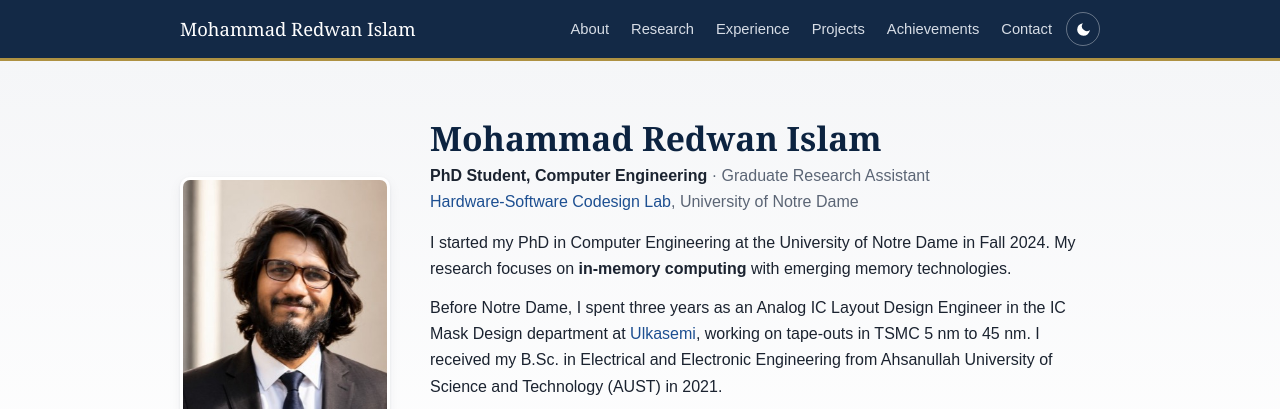
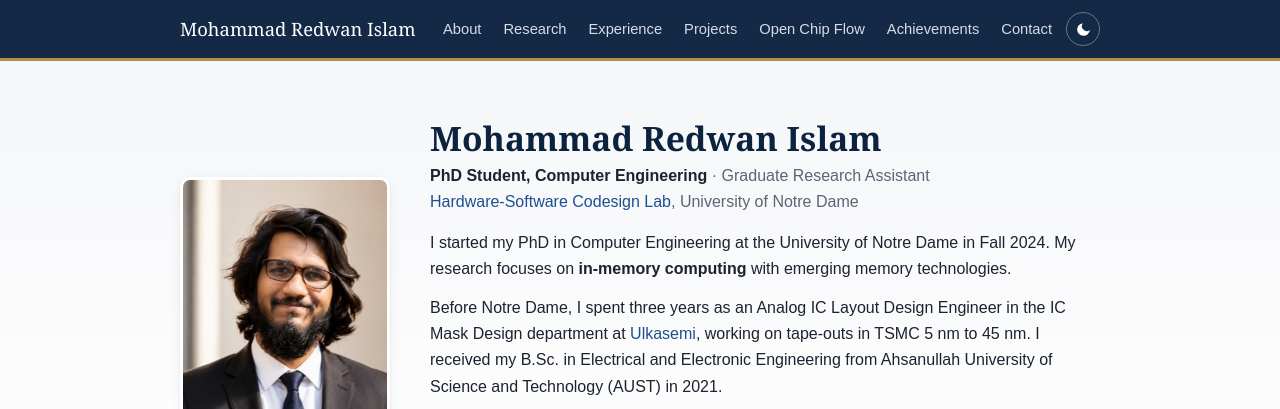
Before and after one commit to codholic/codholic.github.io, a plain HTML site: page index.html in a window 1280 px wide. Shown: the top 409 px of the page. Drawn offline with Linux system fonts and the light colour scheme.

Commit message:
Menu: add Open Chip Flow link
Co-Authored-By: Claude Opus 5.5 <noreply@anthropic.com>

```diff
--- a/index.html
+++ b/index.html
@@ -28,6 +28,7 @@
         <li><a href="#research">Research</a></li>
         <li><a href="#experience">Experience</a></li>
         <li><a href="#projects">Projects</a></li>
+        <li><a href="/open-chip-flow/">Open Chip Flow</a></li>
         <li><a href="#achievements">Achievements</a></li>
         <li><a href="#contact">Contact</a></li>
       </ul>
```
